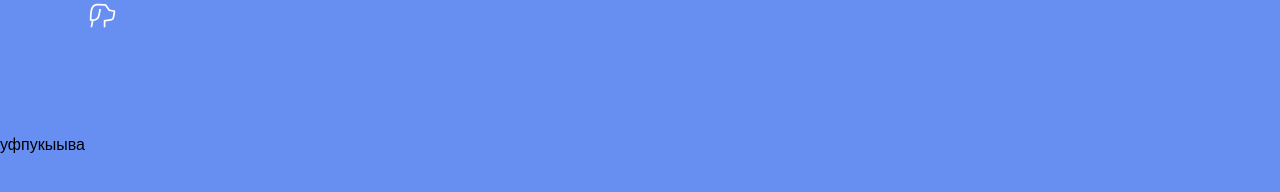
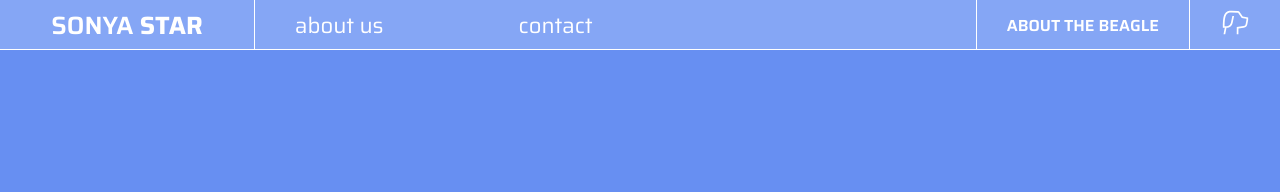
Before and after one commit to Miderova/Sonya_Star, a website: page index.html in a window 1280 px wide. Drawn offline with nearby package versions, Linux system fonts and the light colour scheme; files that its build step writes are made by us from their sources.

Commit message:
Доработала шапку

```diff
--- a/index.html
+++ b/index.html
@@ -17,10 +17,37 @@
 </head>
 
 <body>
-    уфпукыыва
-    <svg>
-        <use href="img/sprites.svg#dog-icon"/>
-    </svg>
+    <header class="header" aria-label="header">
+        <div class="container">
+            <nav class="header__nav nav" aria-label="header navigation">
+                <div class="nav__title">
+                    <a href="#" class="nav__title-link">SONYA <span>STAR</span></a>
+                </div>
+
+                <div class="nav__links">
+                    <ul class="nav__links-list list" aria-label="navigation list">
+                        <li class="list__item" aria-label="first link">
+                            <a href="#" class="list__item-link">about us</a>
+                        </li>
+                        <li class="list__item" aria-label="second link">
+                            <a href="#" class="list__item-link">contact</a>
+                        </li>
+                    </ul>
+                </div>
+                <div class="nav__beagle-wrapper beagle">
+                    <a href="#" class="beagle__link" aria-label="about the beagle">ABOUT THE BEAGLE</a>
+                </div>
+
+                <div class="nav__beagle-wrapper dog">
+                    <a href="#" class="dog__link" aria-label="dog info">
+                        <svg class="dog__link-icon">
+                            <use href="img/sprites.svg#dog-icon"></use>
+                        </svg>
+                    </a>
+                </div>
+            </nav>
+        </div>
+    </header>
 </body>
 
 </html>
--- a/styles/1_peremen.scss
+++ b/styles/1_peremen.scss
@@ -1 +1,10 @@
 $blue-color:#678FF2;
+$white-color: #fff;
+$black-color: #000000;
+
+$media_1: 1400px;
+$media_2: 1200px;
+$media_3: 992px;
+$media_4: 768px;
+$media_4: 576px;
+$media_4: 375px;
--- a/styles/2_basic.scss
+++ b/styles/2_basic.scss
@@ -1,7 +1,35 @@
-*{
+* {
     box-sizing: border-box;
 }
-body{
+
+body {
     font-family: "Saira", sans-serif;
     margin: 0;
 }
+
+h1,
+h2,
+h3,
+h4,
+h5,
+h6,
+ul,
+p,
+button {
+    margin: 0;
+    padding: 0;
+}
+
+a {
+    text-decoration: none;
+    color: unset;
+}
+
+li {
+    list-style: none;
+}
+
+.container {
+    max-width: 1440px;
+    margin: 0 auto;
+}
--- a/styles/3_importer.scss
+++ b/styles/3_importer.scss
@@ -1 +1,2 @@
 @forward '2_basic';
+@forward '4_header';
--- /dev/null
+++ b/styles/4_header.scss
@@ -0,0 +1,105 @@
+@use '1_peremen' as p;
+
+@use'5_mixins' as m;
+
+@use 'sass:color';
+
+@use'6_placeholders' as pl;
+
+.header {
+    width: 100%;
+    height: 50px;
+    background-color: color.adjust(p.$white-color, $alpha: -0.80);
+
+    border: {
+        bottom: {
+            width: 1px;
+            style: solid;
+            color: p.$white-color;
+        }
+    }
+
+    .nav {
+        height: 50px;
+        @include m.d-flex(start, center);
+
+        &__title {
+            height: 100%;
+            width: 255px;
+
+            border-right: 1px solid p.$white-color;
+            @include m.d-flex(center, center);
+
+            &-link {
+                font-size: 25px;
+                font-weight: 600;
+                color: p.$white-color;
+
+                span {
+                    font-weight: 700;
+                }
+
+                @extend %hover-black;
+            }
+        }
+
+        &__links {
+            // позволило раскинуть весь контент по сторонам
+            flex-grow: 1;
+
+            .list {
+                @include m.d-flex(start, center, nowrap, row, min(100px, 5vh), 0);
+                // отступы в стороны тоже смотри в фигме
+                padding: 0 0 0 min(100px, 5vh);
+
+                &__item {
+                    &-link {
+                        font-size: 22px;
+                        font-weight: 400;
+                        color: p.$white-color;
+                        padding-right: 95px;
+                        @extend %hover-black;
+                    }
+                }
+            }
+
+            // Прописываем медиа запрос, чтобы поменять гэпчик
+            @media(max-width: p.$media_2) {
+                .list__item-link {
+                    padding-right: 20px;
+                    white-space: nowrap;
+                }
+            }
+        }
+
+        .beagle {
+            height: 100%;
+            @include m.d-flex(center, center);
+            padding: 0 30px;
+
+            border: {
+                left: 1px solid p.$white-color;
+                right: 1px solid p.$white-color;
+            }
+
+            &__link {
+                color: p.$white-color;
+                font-weight: 600;
+                font-size: 16px;
+                @extend %hover-black;
+            }
+        }
+
+        .dog {
+            width: 90px;
+            @include m.d-flex(center, center);
+
+            &__link {
+                .dog__link-icon {
+                    width: 27px;
+                    height: 29px;
+                }
+            }
+        }
+    }
+}
--- /dev/null
+++ b/styles/5_mixins.scss
@@ -0,0 +1,9 @@
+@mixin d-flex($justify:center, $align:center, $wrap:nowrap, $direction:row, $column:0, $row:0 ){
+    display: flex;
+    justify-content:$justify;
+    align-items:$align;
+    flex-wrap: $wrap;
+    flex-direction:$direction;
+    column-gap:$column;
+    row-gap: $row;
+}
--- /dev/null
+++ b/styles/6_placeholders.scss
@@ -0,0 +1,14 @@
+@use '1_peremen' as p;
+
+%hover-black {
+    &:hover {
+        cursor: pointer;
+        color: p.$black-color;
+    }
+}
+%hover-black-icon {
+    &:hover {
+        cursor: pointer;
+        color: p.$black-color;
+    }
+}
```
Also changed, not shown: package.json (+4 -3 lines), 2 other files.
